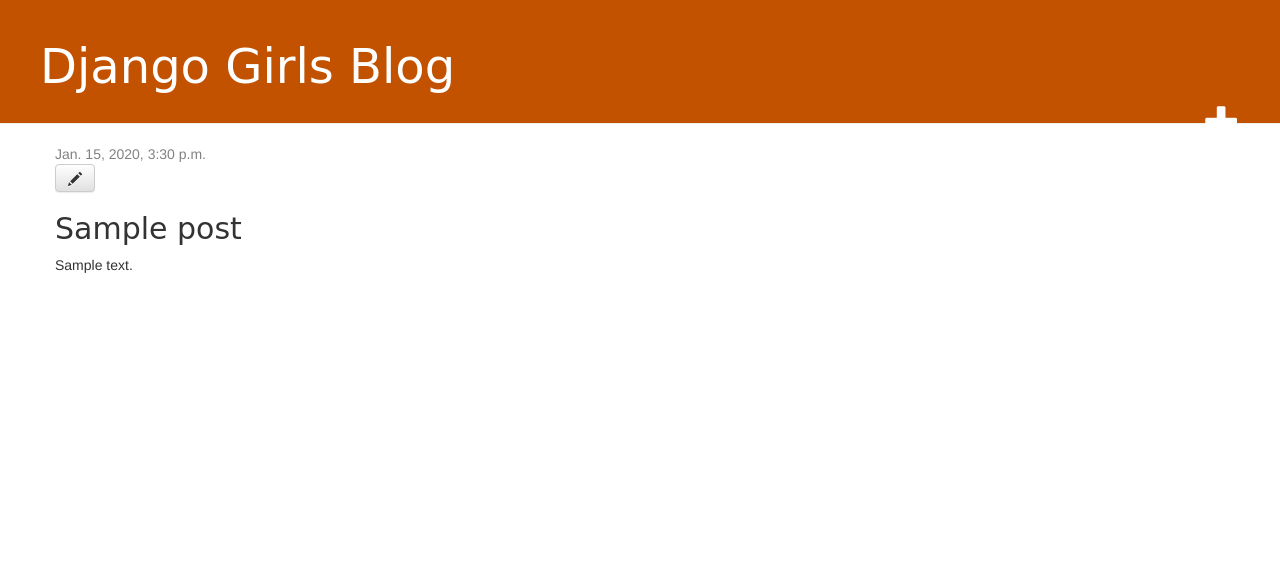
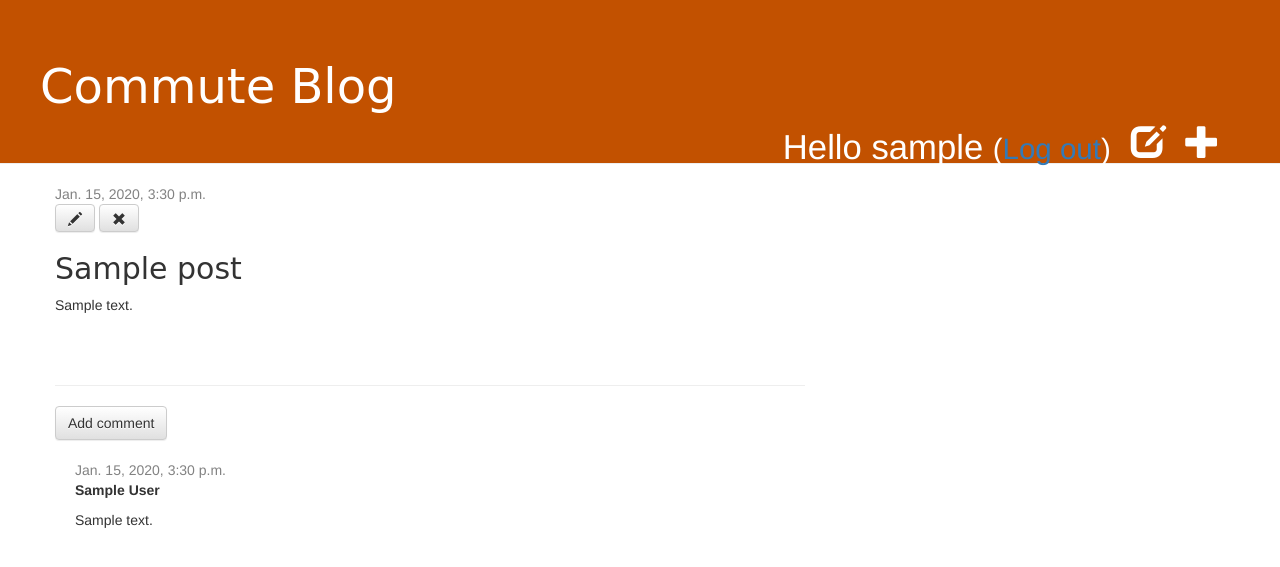
Before and after one commit to venky586/commute-repo, a Django app: page /post/1/ in a window 1280 px wide. Shown: the top 567 px of the page. Run offline with Django 3.2, Linux system fonts and the light colour scheme; a user stored in the database is signed in; tables that the repository leaves empty hold one stand-in row (values such as "Sample post"); some libraries are stand-ins or nearby versions.

Commit message:
everything is done including comments

```diff
--- a/commute/admin.py
+++ b/commute/admin.py
@@ -1,4 +1,6 @@
 from django.contrib import admin
 from .models import Post
+from .models import Post, Comment
 
 admin.site.register(Post)
+admin.site.register(Comment)
--- a/commute/models.py
+++ b/commute/models.py
@@ -17,3 +17,21 @@ class Post(models.Model):
 
     def __str__(self):
         return self.title
+
+    def approved_comments(self):
+        return self.comments.filter(approved_comment=True)
+
+
+class Comment(models.Model):
+    post = models.ForeignKey('commute.Post', on_delete=models.CASCADE, related_name='comments')
+    author = models.CharField(max_length=200)
+    text = models.TextField()
+    created_date = models.DateTimeField(default=timezone.now)
+    approved_comment = models.BooleanField(default=False)
+
+    def approve(self):
+        self.approved_comment = True
+        self.save()
+
+    def __str__(self):
+        return self.text
--- a/commute/static/css/commute.css
+++ b/commute/static/css/commute.css
@@ -1,8 +1,7 @@
-
 .page-header {
     background-color: #C25100;
     margin-top: 0;
-    padding: 20px 20px 20px 40px;
+    padding: 40px 40px 40px 40px;
 }
 
 .page-header h1, .page-header h1 a, .page-header h1 a:visited, .page-header h1 a:active {
@@ -45,3 +44,7 @@ h1, h2, h3, h4 {
 .post h2 a, .post h2 a:visited {
     color: #000000;
 }
+
+.comment {
+    margin: 20px 0px 20px 20px;
+}
--- a/commute/templates/commute/base.html
+++ b/commute/templates/commute/base.html
@@ -11,9 +11,13 @@
     </head>
     <body>
         <div class="page-header">
-            <h1><a href="/">Django Girls Blog</a></h1>
+            <h1><a href="/">Commute Blog</a></h1>
             {% if user.is_authenticated %}
                 <a href="{% url 'post_new' %}" class="top-menu"><span class="glyphicon glyphicon-plus"></span></a>
+                <a href="{% url 'post_draft_list' %}" class="top-menu"><span class="glyphicon glyphicon-edit"></span></a>
+                <p class="top-menu">Hello {{ user.username }} <small>(<a href="{% url 'logout' %}">Log out</a>)</small></p>
+            {% else %}
+                <a href="{% url 'login' %}" class="top-menu"><span class="glyphicon glyphicon-lock"></span></a>
             {% endif %}
         </div>
         <div class="content container">
--- a/commute/templates/commute/post_detail.html
+++ b/commute/templates/commute/post_detail.html
@@ -2,15 +2,38 @@
 
 {% block content %}
     <div class="post">
-        {% if post.published_date %}
-            <div class="date">
-                {{ post.published_date }}
-            </div>
-        {% endif %}
+	{% if post.published_date %}
+	    <div class="date">
+	        {{ post.published_date }}
+	    </div>
+	{% else %}
+	    <a class="btn btn-default" href="{% url 'post_publish' pk=post.pk %}">Publish</a>
+	{% endif %}
         {% if user.is_authenticated %}
     		<a class="btn btn-default" href="{% url 'post_edit' pk=post.pk %}"><span class="glyphicon glyphicon-pencil"></span></a>
+    		<a class="btn btn-default" href="{% url 'post_remove' pk=post.pk %}"><span class="glyphicon glyphicon-remove"></span></a>
 		{% endif %}
         <h2>{{ post.title }}</h2>
         <p>{{ post.text|linebreaksbr }}</p>
     </div>
+
+    <hr>
+    <a class="btn btn-default" href="{% url 'add_comment_to_post' pk=post.pk %}">Add comment</a>
+	{% for comment in post.comments.all %}
+	    {% if user.is_authenticated or comment.approved_comment %}
+	    <div class="comment">
+	        <div class="date">
+	            {{ comment.created_date }}
+	            {% if not comment.approved_comment %}
+	                <a class="btn btn-default" href="{% url 'comment_remove' pk=comment.pk %}"><span class="glyphicon glyphicon-remove"></span></a>
+	                <a class="btn btn-default" href="{% url 'comment_approve' pk=comment.pk %}"><span class="glyphicon glyphicon-ok"></span></a>
+	            {% endif %}
+	        </div>
+	        <strong>{{ comment.author }}</strong>
+	        <p>{{ comment.text|linebreaks }}</p>
+	    </div>
+	    {% endif %}
+	{% empty %}
+	    <p>No comments here yet :(</p>
+	{% endfor %}
 {% endblock %}
--- a/commute/templates/commute/post_list.html
+++ b/commute/templates/commute/post_list.html
@@ -9,6 +9,7 @@
             </div>
             <h2><a href="{% url 'post_detail' pk=post.pk %}">{{ post.title }}</a></h2>
             <p>{{ post.text|linebreaksbr }}</p>
+            <a href="{% url 'post_detail' pk=post.pk %}">Comments: {{ post.approved_comments.count }}</a>
         </div>
     {% endfor %}
 {% endblock %}
--- a/commute/urls.py
+++ b/commute/urls.py
@@ -7,4 +7,10 @@ urlpatterns=[
 	path('post/<int:pk>/', views.post_detail, name='post_detail'),
 	path('post/new/', views.post_new, name='post_new'),
 	path('post/<int:pk>/edit/', views.post_edit, name='post_edit'),
+	path('drafts/', views.post_draft_list, name='post_draft_list'),
+	path('post/<pk>/publish/', views.post_publish, name='post_publish'),
+	path('post/<pk>/remove/', views.post_remove, name='post_remove'),
+	path('post/<int:pk>/comment/', views.add_comment_to_post, name='add_comment_to_post'),
+	path('comment/<int:pk>/approve/', views.comment_approve, name='comment_approve'),
+	path('comment/<int:pk>/remove/', views.comment_remove, name='comment_remove'),
 ]
--- a/commute/views.py
+++ b/commute/views.py
@@ -1,9 +1,10 @@
 from django.shortcuts import render
 from django.utils import timezone
-from .models import Post
+from .models import Post,Comment
 from django.shortcuts import render, get_object_or_404
-from .forms import PostForm
+from .forms import PostForm, CommentForm
 from django.shortcuts import redirect
+from django.contrib.auth.decorators import login_required
 
 def post_list(request):
     posts = Post.objects.filter(published_date__lte=timezone.now()).order_by('published_date')
@@ -13,19 +14,20 @@ def post_detail(request, pk):
     post = get_object_or_404(Post, pk=pk)
     return render(request, 'commute/post_detail.html', {'post': post})
 
+@login_required
 def post_new(request):
     if request.method == "POST":
         form = PostForm(request.POST)
         if form.is_valid():
             post = form.save(commit=False)
             post.author = request.user
-            post.published_date = timezone.now()
             post.save()
             return redirect('post_detail', pk=post.pk)
     else:
         form = PostForm()
     return render(request, 'commute/post_edit.html', {'form': form})
 
+@login_required
 def post_edit(request, pk):
 	post = get_object_or_404(Post, pk=pk)
 	if request.method == "POST":
@@ -33,9 +35,50 @@ def post_edit(request, pk):
 	    if form.is_valid():
 	        post = form.save(commit=False)
 	        post.author = request.user
-	        post.published_date = timezone.now()
 	        post.save()
 	        return redirect('post_detail', pk=post.pk)
 	else:
 	    form = PostForm(instance=post)
 	return render(request, 'commute/post_edit.html', {'form': form})
+
+@login_required
+def post_draft_list(request):
+	posts = Post.objects.filter(published_date__isnull=True).order_by('created_date')
+	return render(request, 'commute/post_draft_list.html', {'posts': posts})
+
+@login_required
+def post_publish(request, pk):
+    post = get_object_or_404(Post, pk=pk)
+    post.publish()
+    return redirect('post_detail', pk=pk)
+
+@login_required
+def post_remove(request, pk):
+    post = get_object_or_404(Post, pk=pk)
+    post.delete()
+    return redirect('post_list')
+
+def add_comment_to_post(request, pk):
+    post = get_object_or_404(Post, pk=pk)
+    if request.method == "POST":
+        form = CommentForm(request.POST)
+        if form.is_valid():
+            comment = form.save(commit=False)
+            comment.post = post
+            comment.save()
+            return redirect('post_detail', pk=post.pk)
+    else:
+        form = CommentForm()
+    return render(request, 'commute/add_comment_to_post.html', {'form': form})
+
+@login_required
+def comment_approve(request, pk):
+    comment = get_object_or_404(Comment, pk=pk)
+    comment.approve()
+    return redirect('post_detail', pk=comment.post.pk)
+
+@login_required
+def comment_remove(request, pk):
+    comment = get_object_or_404(Comment, pk=pk)
+    comment.delete()
+    return redirect('post_detail', pk=comment.post.pk)
--- a/mysite/settings.py
+++ b/mysite/settings.py
@@ -120,3 +120,5 @@ USE_TZ = True
 
 STATIC_URL = '/static/'
 STATIC_ROOT = os.path.join(BASE_DIR, 'static')
+
+LOGIN_REDIRECT_URL = '/'
--- a/mysite/urls.py
+++ b/mysite/urls.py
@@ -16,7 +16,11 @@ Including another URLconf
 from django.contrib import admin
 from django.urls import path,include
 
+from django.contrib.auth import views
+
 urlpatterns = [
     path('admin/', admin.site.urls),
     path('',include('commute.urls')),
+    path('accounts/login/', views.LoginView.as_view(), name='login'),
+    path('accounts/logout/', views.LogoutView.as_view(next_page='/'), name='logout'),
 ]
```
Also changed, not shown: commute/forms.py (+7 -0 lines), commute/templates/commute/add_comment_to_post.html (added, +9 -0 lines), commute/templates/commute/post_draft_list.html (added, +11 -0 lines), commute/templates/registration/login.html (added, +24 -0 lines), commute/migrations/0002_comment.py (added).
